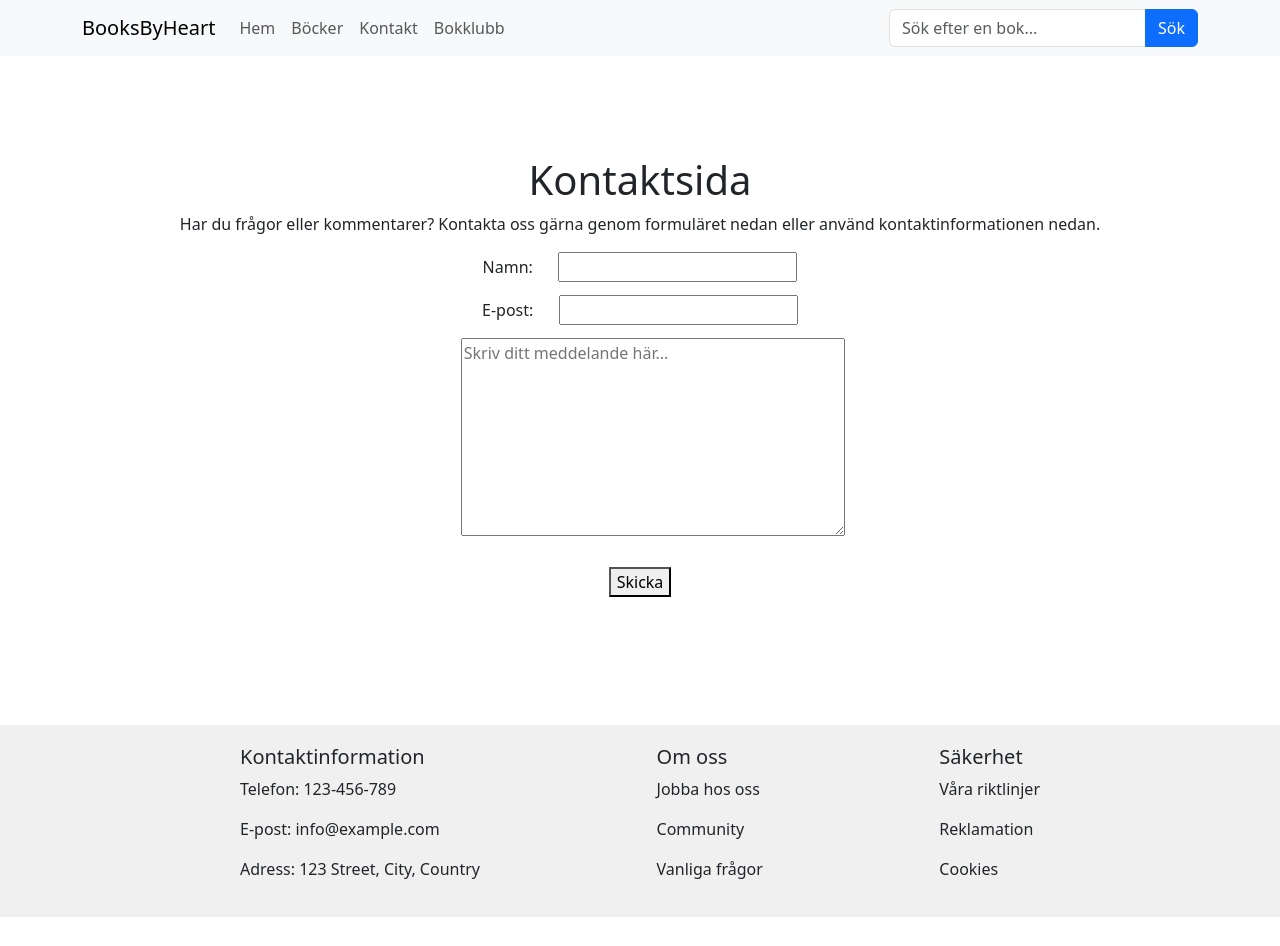
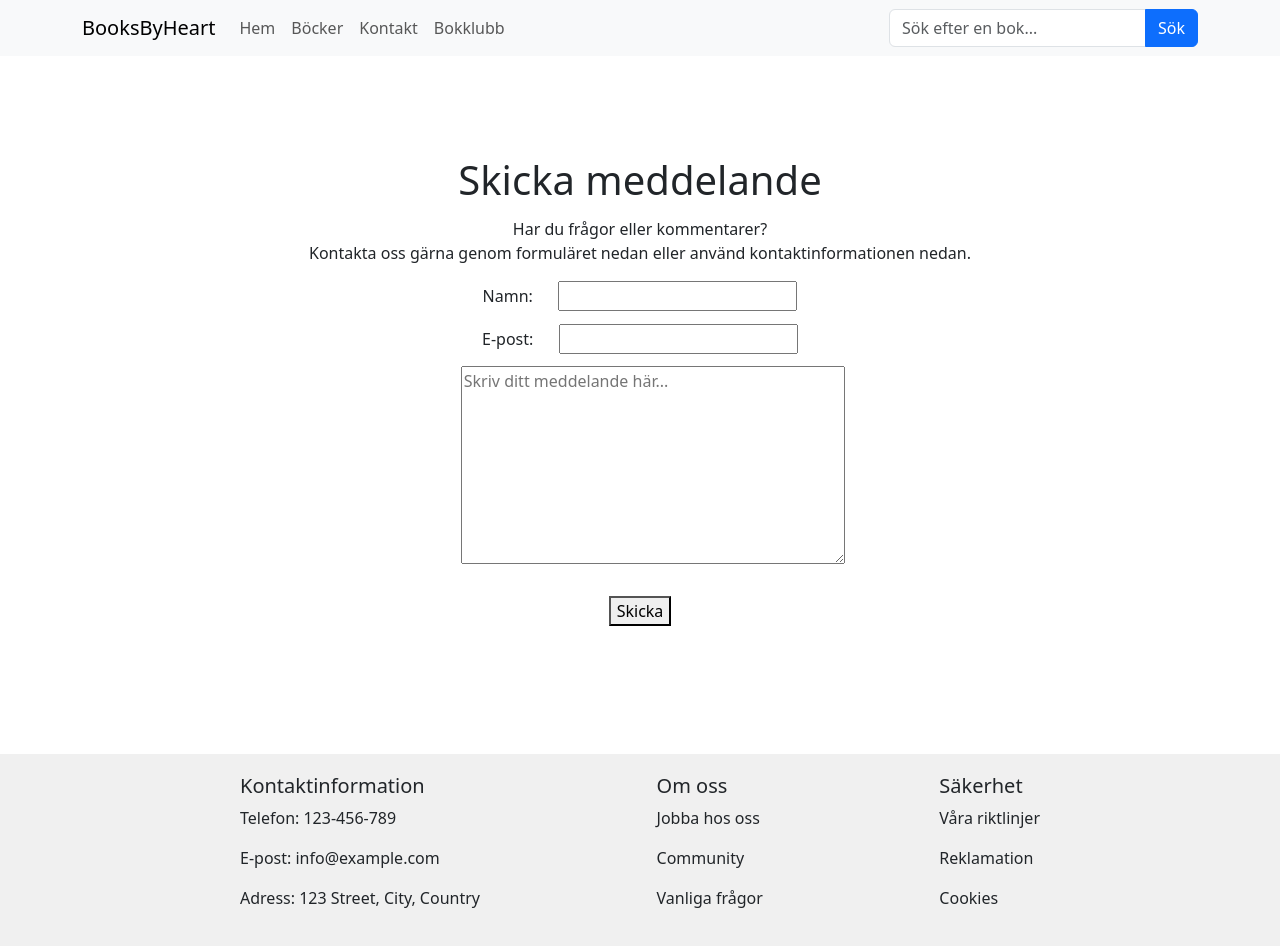
Before and after one commit to natta1995/Webbshop-BooksByHeart, a React (Create React App) app: page /contact in a window 1280 px wide. Before the commit the page ends 917 px from the top, so only its background shows below. Built offline with nearby package versions, Linux system fonts and the light colour scheme.

Commit message:
contakt update

```diff
--- a/src/pages/contacts.jsx
+++ b/src/pages/contacts.jsx
@@ -1,8 +1,8 @@
 const ContactPage = () => {
     return (
       <div style={{ marginTop: "100px", textAlign: "center" }}>
-        <h1>Kontaktsida</h1>
-        <p>Har du frågor eller kommentarer? Kontakta oss gärna genom formuläret nedan eller använd kontaktinformationen nedan.</p>
+        <h1 style={{marginBottom: "1%"}}>Skicka meddelande</h1>
+        <p>Har du frågor eller kommentarer? <br></br> Kontakta oss gärna genom formuläret nedan eller använd kontaktinformationen nedan.</p>
 
         <form>
           <div>
```
